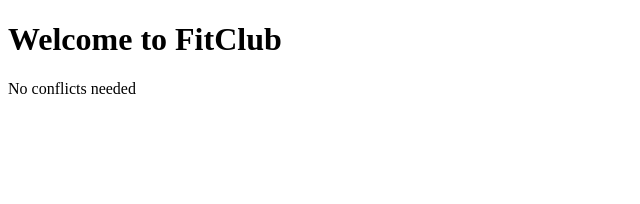
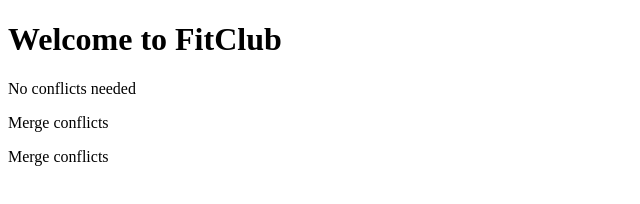
Before and after one commit to SelinLis/Project1, a plain HTML site: page index.html in a window 1280 px wide. Shown: the whole page, without its empty margins (0-640 px from the left). Drawn offline with Linux system fonts and the light colour scheme.

Commit message:
#5 updated at tix-6 again

```diff
--- a/index.html
+++ b/index.html
@@ -9,7 +9,7 @@
 <body>
     <h1>Welcome to FitClub</h1>
     <p>No conflicts needed</p>
-
-
+    <p>Merge conflicts</p>
+    <p>Merge conflicts</p>
 </body>
 </html>
```
